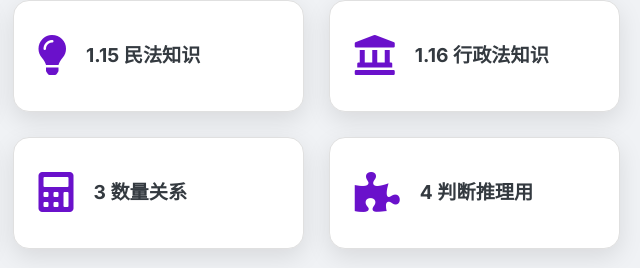
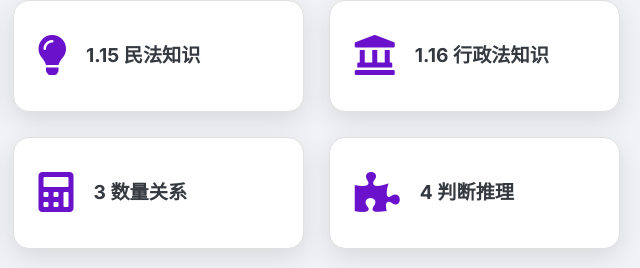
Before and after one commit to gearup666/Official, a plain HTML site: page index.html in a window 1280 px wide. Shown: the part 832-1100 px from the top of the page, 640-1280 px from the left. Drawn offline with nearby package versions, Linux system fonts and the light colour scheme.

Commit message:
Update index.html

```diff
--- a/index.html
+++ b/index.html
@@ -309,7 +309,7 @@
                     </a>
                     <a href="html_content/notes_collection/4.html" class="card group">
                         <div class="card-icon"><i class="fas fa-puzzle-piece"></i></div>
-                        <h2 class="card-title">4 判断推理用</h2>
+                        <h2 class="card-title">4 判断推理</h2>
                     </a>
                     <a href="html_content/notes_collection/5.html" class="card group">
                         <div class="card-icon"><i class="fas fa-chart-pie"></i></div> <h2 class="card-title">5 资料分析</h2>
```
